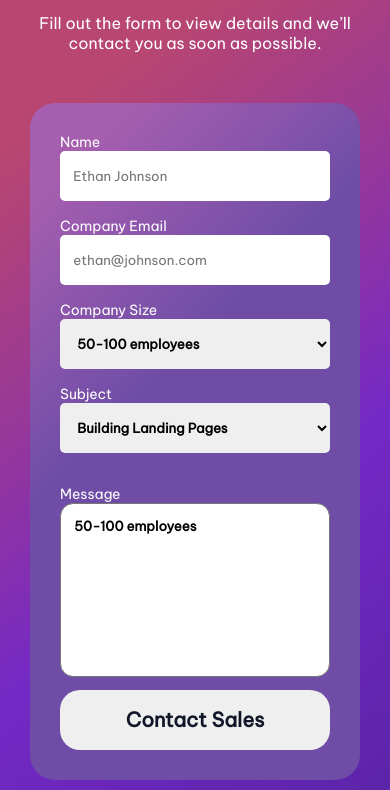
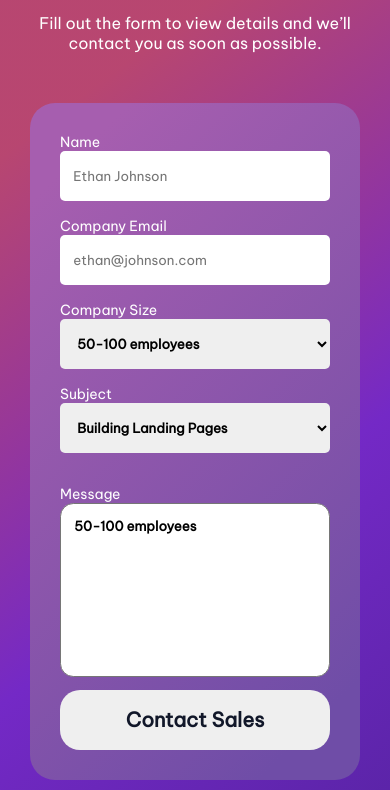
Before and after one commit to leopoldo-moreira/contact-page, a plain HTML site: page index.html in a window 390 px wide. Shown: the part 180-970 px from the top of the page. Drawn offline with Linux system fonts and the light colour scheme.

Commit message:
fix color

```diff
--- a/styles/style.css
+++ b/styles/style.css
@@ -122,6 +122,7 @@ fieldset{
     }
     .conteiner-form{
         width: 100%;
+        background: linear-gradient(135deg, #A65EAF 10% ,#6F4DA7 90%);
     }
     body{
         padding: 10px 30px;
```
